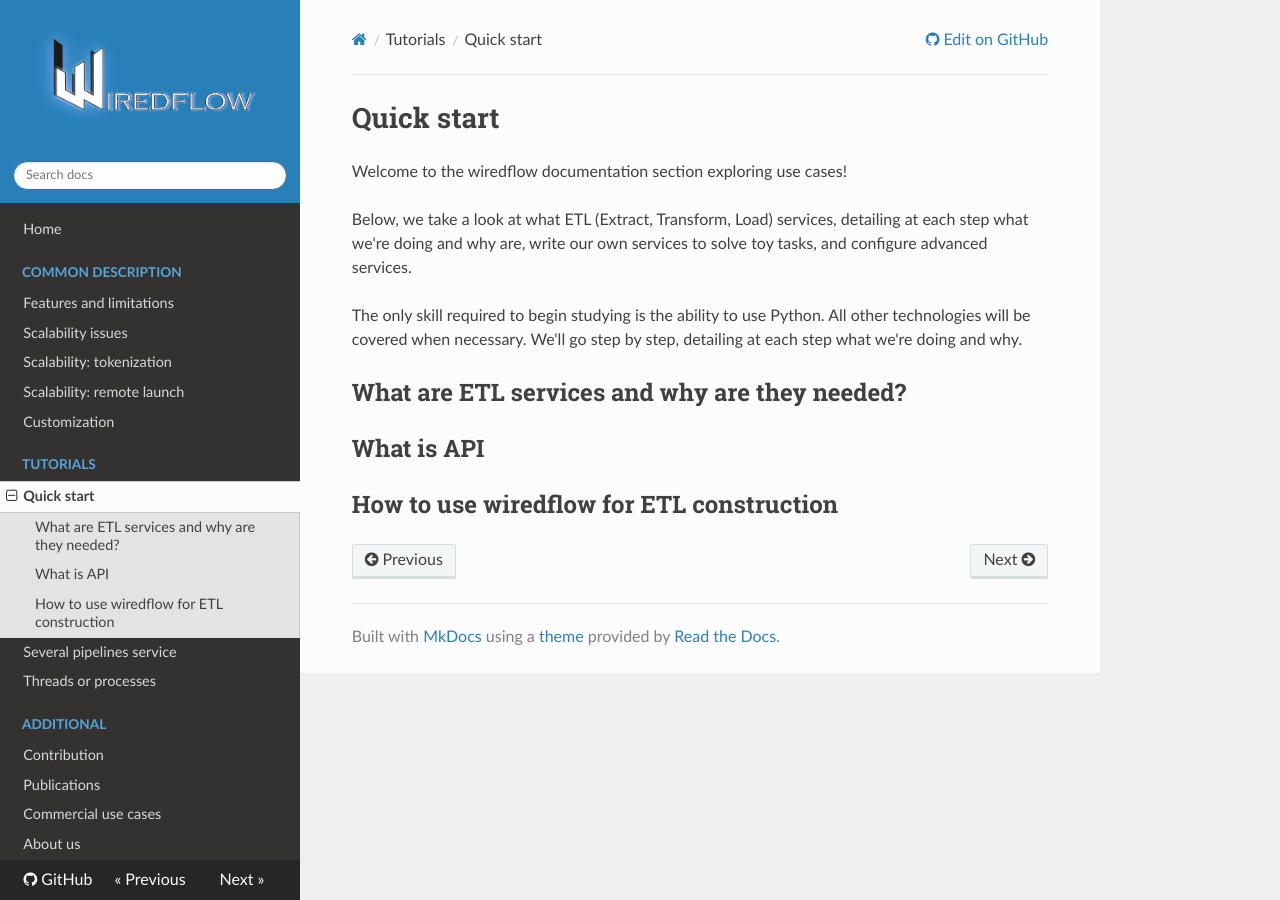
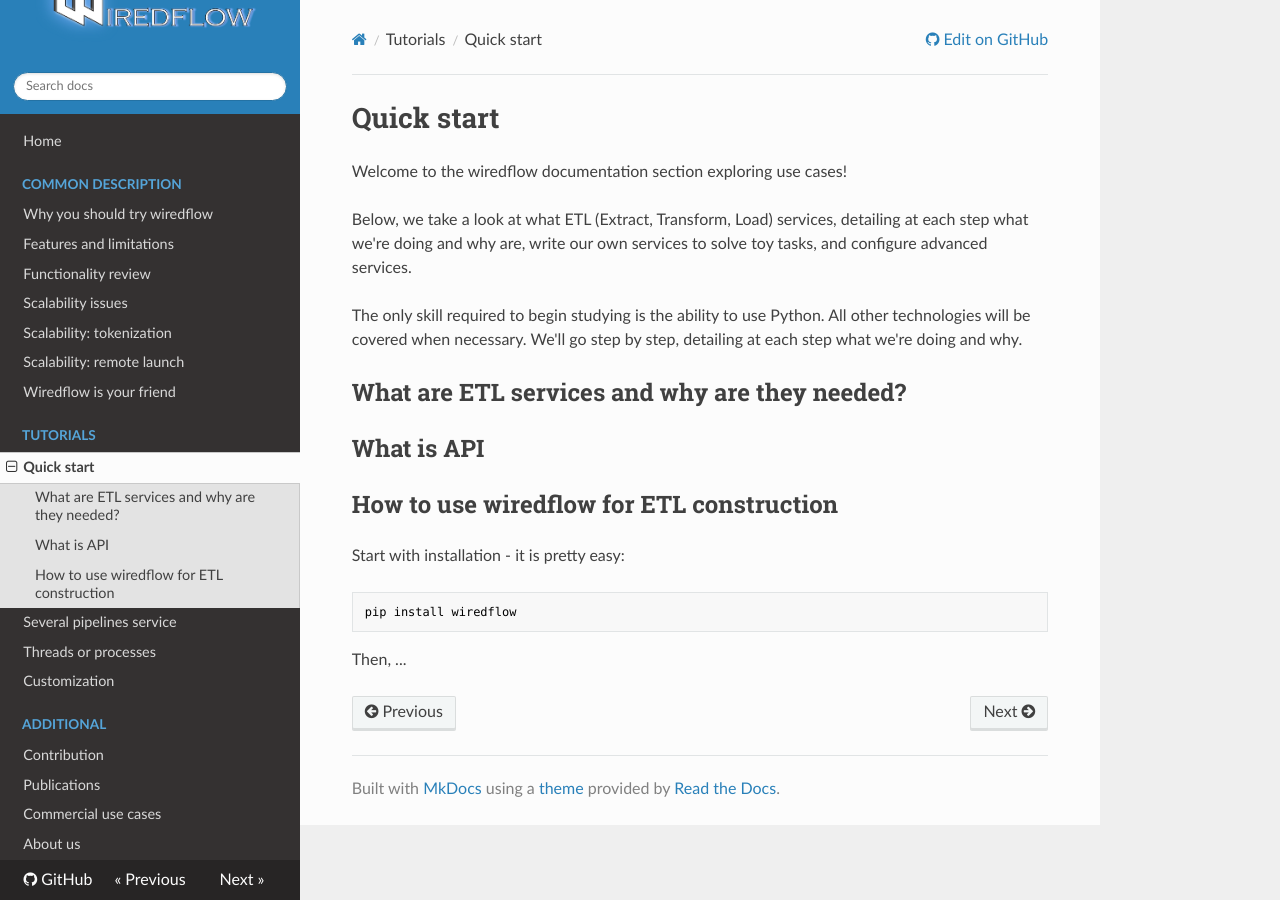
Before and after one commit to wiredhut/wiredflow, an MkDocs documentation site: the page built from docs/tutorial/1_quick_start.md, in a window 1280 px wide. Built offline with MkDocs 1.6.1, drawn with Linux system fonts in a browser that asks for light colours; nearby versions of some CDN libraries.

````diff
--- a/docs/tutorial/1_quick_start.md
+++ b/docs/tutorial/1_quick_start.md
@@ -15,3 +15,11 @@ We'll go step by step, detailing at each step what we're doing and why.
 ## What is API
 
 ## How to use wiredflow for ETL construction
+
+Start with installation - it is pretty easy:
+
+```
+pip install wiredflow
+```
+
+Then, ...
--- a/mkdocs.yml
+++ b/mkdocs.yml
@@ -6,15 +6,18 @@ repo_url: https://github.com/wiredhut/wiredflow
 nav:
     - Home: index.md
     - Common description:
+          - 'Why you should try wiredflow': 'common/faq.md'
           - 'Features and limitations': 'common/features_and_limitations.md'
+          - 'Functionality review': 'common/functionality_review.md'
           - 'Scalability issues': 'common/scalability.md'
           - 'Scalability: tokenization': 'common/scalability_tokenization.md'
           - 'Scalability: remote launch': 'common/scalability_remote.md'
-          - 'Customization': 'common/customization.md'
+          - 'Wiredflow is your friend': 'common/friend.md'
     - Tutorials:
           - 'Quick start': 'tutorial/1_quick_start.md'
           - 'Several pipelines service': 'tutorial/2_service_with_pipelines.md'
           - 'Threads or processes': 'tutorial/3_threads_and_processes.md'
+          - 'Customization': 'tutorial/4_customization.md'
     - Additional:
           - 'Contribution': 'additional/contributing.md'
           - 'Publications': 'additional/publications.md'
````
Also changed, not shown: README.md (+8 -99 lines), docs/common/faq.md (added, +58 -0 lines), docs/common/friend.md (added, +12 -0 lines), docs/common/functionality_review.md (added, +24 -0 lines), docs/media/wiredflow_inverse.png, docs/tutorial/4_customization.md (renamed from docs/common/customization.md).
